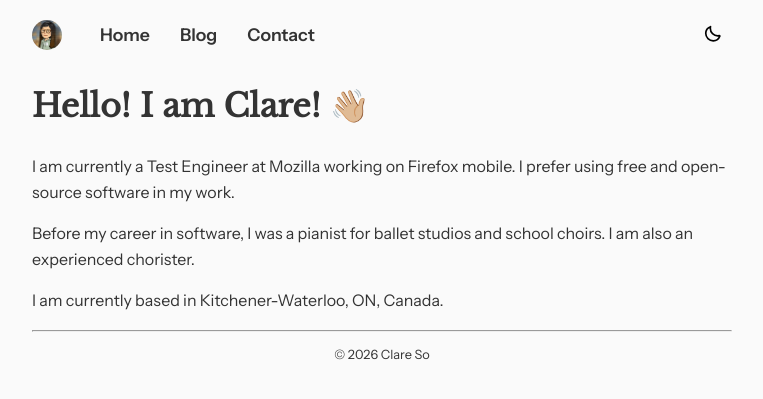
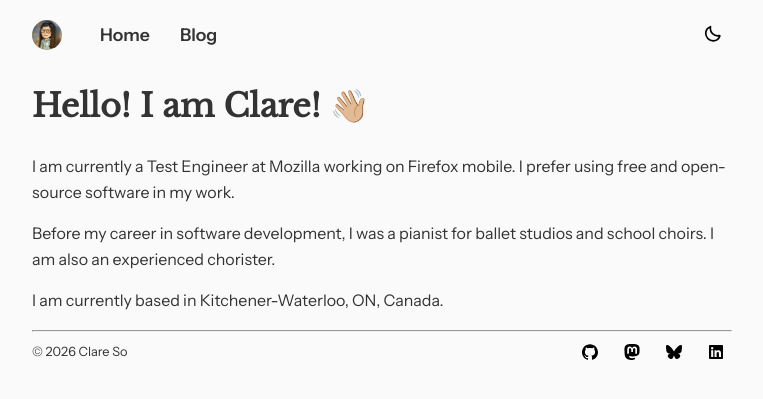
Before and after one commit to clarmso/clarmso.github.io, a Jekyll site: the page built from index.md, in a window 1280 px wide. Shown: the top 399 px of the page, without its empty margins (258-1021 px from the left). Built offline with Jekyll 4.4.1, drawn with Linux system fonts in a browser that asks for light colours.

Commit message:
Remove contact page

```diff
--- a/_config.yml
+++ b/_config.yml
@@ -7,6 +7,12 @@ theme: minima
 permalink: /blog/:year/:month/:title/
 
 # Build settings
+sass:
+  quiet_deps: true
+  silence_deprecations:
+    - color-functions
+    - import
+
 pagination:
   enabled: true
   per_page: 10
--- a/_layouts/default.html
+++ b/_layouts/default.html
@@ -44,7 +44,6 @@
           Home
         </a>
         <a href="/blog">Blog</a>
-        <a href="/contact">Contact</a>
       </div>
       <div class="nav-controls">
         <button id="theme-toggle" aria-label="Toggle theme">
@@ -58,7 +57,23 @@
     </main>
     <hr class="divider">
     <footer class="site-footer">
-      <p>&copy; {{ site.time | date: '%Y' }} Clare So</p>
+      <div class="footer-meta">
+        <p class="footer-copyright">&copy; {{ site.time | date: '%Y' }} Clare So</p>
+        <div class="footer-social" aria-label="Social links">
+          <a class="footer-social-link" href="https://github.com/clarmso" aria-label="GitHub" title="GitHub">
+            <img class="social-icon-brand" src="{{ site.baseurl }}/assets/icons/social/github.svg" alt="GitHub" width="16" height="16">
+          </a>
+          <a class="footer-social-link" href="https://mastodon.online/@clarmso" rel="me" aria-label="Mastodon" title="Mastodon">
+            <img class="social-icon-brand" src="{{ site.baseurl }}/assets/icons/social/mastodon.svg" alt="Mastodon" width="16" height="16">
+          </a>
+          <a class="footer-social-link" href="https://bsky.app/profile/clarmso.ca/" aria-label="Bluesky" title="Bluesky">
+            <img class="social-icon-brand" src="{{ site.baseurl }}/assets/icons/social/bluesky.svg" alt="Bluesky" width="16" height="16">
+          </a>
+          <a class="footer-social-link" href="https://www.linkedin.com/in/clarmso/" aria-label="LinkedIn" title="LinkedIn">
+            <img class="social-icon-brand" src="{{ site.baseurl }}/assets/icons/social/linkedin.svg" alt="LinkedIn" width="16" height="16">
+          </a>
+        </div>
+      </div>
     </footer>
 </body>
 </html>
--- a/assets/style.css
+++ b/assets/style.css
@@ -136,10 +136,51 @@ a:hover, a:focus {
 
 /* Footer styles */
 .site-footer {
-  text-align: center;
+  text-align: left;
    /* padding: 1em 0; */
   font-size: 0.8em;
   color: inherit;
+}
+
+.footer-meta {
+  display: flex;
+  justify-content: space-between;
+  align-items: center;
+  flex-wrap: nowrap;
+  gap: 8px;
+}
+
+.footer-social {
+  display: flex;
+  justify-content: flex-end;
+  flex-wrap: wrap;
+  gap: 10px;
+}
+
+.footer-social-link {
+  display: inline-flex;
+  align-items: center;
+  gap: 6px;
+  padding: 4px 8px;
+  border-radius: 999px;
+}
+
+.footer-social-link img {
+  width: 16px;
+  height: 16px;
+}
+
+.social-icon-brand {
+  /* Render all social icons in monochrome for a consistent footer style. */
+  filter: grayscale(1) brightness(0);
+}
+
+html.dark-mode .social-icon-brand {
+  filter: grayscale(1) brightness(0) invert(1);
+}
+
+.footer-copyright {
+  margin: 0;
 }
 
 /* Post title styling */
@@ -230,6 +271,16 @@ a:hover, a:focus {
     width: 1.1em;          /* Match icon size to text */
     height: 1.1em;
   }
+
+  .footer-meta {
+    flex-direction: column;
+    align-items: center;
+    gap: 6px;
+  }
+
+  .site-footer {
+    text-align: center;
+  }
 }
 
 /* Desktop styles */
--- a/index.md
+++ b/index.md
@@ -7,6 +7,6 @@ title: Home
 
 I am currently a Test Engineer at [Mozilla](https://www.mozilla.org) working on Firefox mobile. I prefer using free and open-source software in my work.
 
-Before my career in software, I was a pianist for ballet studios and school choirs. I am also an experienced chorister.
+Before my career in software development, I was a pianist for ballet studios and school choirs. I am also an experienced chorister.
 
 I am currently based in Kitchener-Waterloo, ON, Canada.
```
Also changed, not shown: contact.md (deleted, +0 -30 lines), assets/icons/social/bluesky.svg (added), assets/icons/social/github.svg (added), assets/icons/social/linkedin.svg (added), assets/icons/social/mastodon.svg (added).
